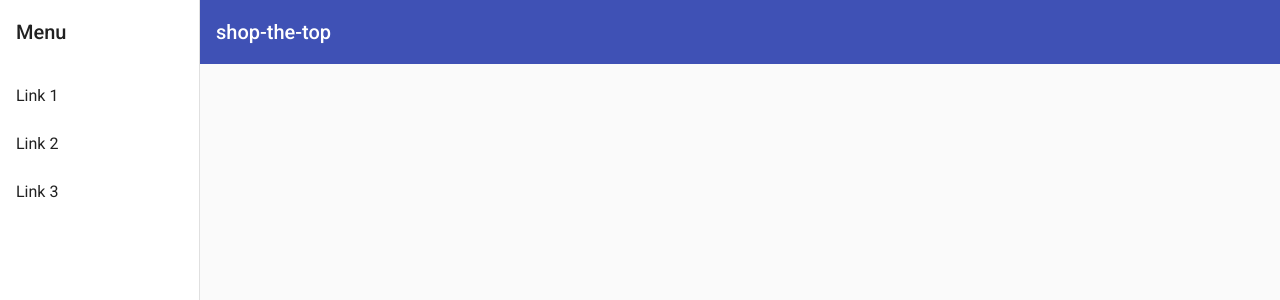
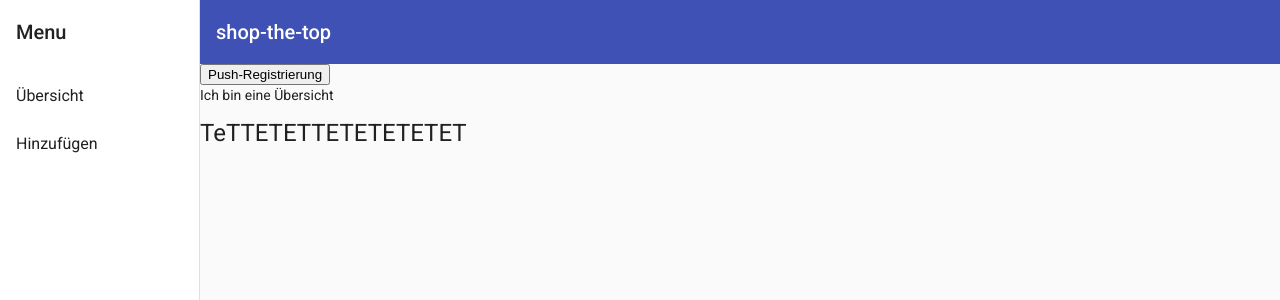
Before and after one commit to LindaSchxfer/PWA-Projekt, an Angular app in the folder shop-the-top/: page / in a window 1280 px wide. Shown: the top 300 px of the page. Built offline with nearby package versions, Linux system fonts and the light colour scheme.

Commit message:
Bugfixing - Komponenten werden nicht angezeigt

```diff
--- a/shop-the-top/src/app/app-routing.module.ts
+++ b/shop-the-top/src/app/app-routing.module.ts
@@ -1,9 +1,14 @@
 import { NgModule } from '@angular/core';
 import { RouterModule, Routes } from '@angular/router';
+import { HinzufuegenComponent } from './hinzufuegen/hinzufuegen.component';
 import { UebersichtComponent } from './uebersicht/uebersicht.component';
 
+
+/* Wenn ich VS Code verwende, dann werden meine Komponenten automatisch importiert --> Verweis auf Seite
+Leere Route '' --> Quasi Startbildschirm */
 const routes: Routes = [
   { path: '', component: UebersichtComponent },
+  { path: 'hinzufuegen', component: HinzufuegenComponent }
 ];
 
 @NgModule({
--- a/shop-the-top/src/app/app.component.html
+++ b/shop-the-top/src/app/app.component.html
@@ -1,3 +1,4 @@
 <app-nav>
+  <button>Push-Registrierung</button>
   <router-outlet></router-outlet>
 </app-nav>
--- a/shop-the-top/src/app/app.module.ts
+++ b/shop-the-top/src/app/app.module.ts
@@ -14,12 +14,14 @@ import { MatButtonModule } from '@angular/material/button';
 import { MatSidenavModule } from '@angular/material/sidenav';
 import { MatIconModule } from '@angular/material/icon';
 import { MatListModule } from '@angular/material/list';
+import { HinzufuegenComponent } from './hinzufuegen/hinzufuegen.component';
 
 @NgModule({
   declarations: [
     AppComponent,
     UebersichtComponent,
-    NavComponent
+    NavComponent,
+    HinzufuegenComponent
   ],
   imports: [
     BrowserModule,
--- /dev/null
+++ b/shop-the-top/src/app/hinzufuegen/hinzufuegen.component.html
@@ -0,0 +1,2 @@
+<p>hinzufuegen works!</p>
+<strong>Test</strong>
--- /dev/null
+++ b/shop-the-top/src/app/hinzufuegen/hinzufuegen.component.ts
@@ -0,0 +1,16 @@
+import { Component, OnInit } from '@angular/core';
+
+@Component({
+  selector: 'app-hinzufuegen',
+  templateUrl: './hinzufuegen.component.html',
+  styleUrls: ['./hinzufuegen.component.css']
+})
+export class HinzufuegenComponent implements OnInit {
+
+  constructor() { }
+
+  ngOnInit(): void {
+    console.log("Hinzufügen ist da");
+  }
+
+}
--- a/shop-the-top/src/app/nav/nav.component.html
+++ b/shop-the-top/src/app/nav/nav.component.html
@@ -5,9 +5,8 @@
       [opened]="(isHandset$ | async) === false">
     <mat-toolbar>Menu</mat-toolbar>
     <mat-nav-list>
-      <a mat-list-item href="#">Link 1</a>
-      <a mat-list-item href="#">Link 2</a>
-      <a mat-list-item href="#">Link 3</a>
+      <a mat-list-item routerLink="">Übersicht</a>
+      <a mat-list-item routerLink="hinzufuegen">Hinzufügen</a>
     </mat-nav-list>
   </mat-sidenav>
   <mat-sidenav-content>
@@ -23,5 +22,6 @@
       <span>shop-the-top</span>
     </mat-toolbar>
     <!-- Add Content Here -->
+    <ng-content></ng-content>
   </mat-sidenav-content>
 </mat-sidenav-container>
--- a/shop-the-top/src/app/uebersicht/uebersicht.component.html
+++ b/shop-the-top/src/app/uebersicht/uebersicht.component.html
@@ -1 +1,2 @@
-<p>uebersicht works!</p>
+<p>Ich bin eine Übersicht</p>
+<h1>TeTTETETTETETETETET</h1>
--- a/shop-the-top/src/app/uebersicht/uebersicht.component.ts
+++ b/shop-the-top/src/app/uebersicht/uebersicht.component.ts
@@ -7,9 +7,10 @@ import { Component, OnInit } from '@angular/core';
 })
 export class UebersichtComponent implements OnInit {
 
-  constructor() { }
+  constructor() {
+   }
 
   ngOnInit(): void {
+    console.log("Übersicht ist da");
   }
-
 }
```
Also changed, not shown: shop-the-top/src/app/hinzufuegen/hinzufuegen.component.css (added), 1 other file (tests, documents, lock files or other folders).
